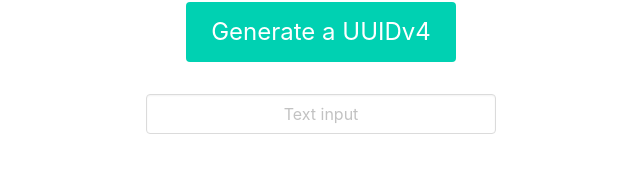
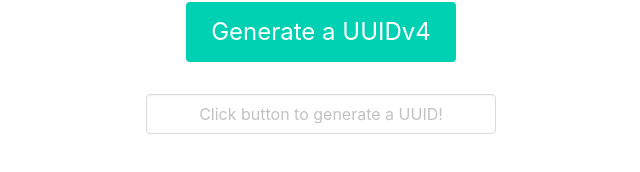
Before and after one commit to karlbeecken/generate-uuid, a plain HTML site: page index.html in a window 1280 px wide. Shown: the part 332-504 px from the top of the page, without its empty margins (319-959 px from the left). Drawn offline with nearby package versions, Linux system fonts and the light colour scheme.

Commit message:
🐛 fix input placeholder

```diff
--- a/index.html
+++ b/index.html
@@ -17,7 +17,7 @@
             <button class="button is-primary is-large" id="button" onclick="genUUID()">Generate a UUIDv4</button>
         </div>
         <div class="field">
-            <input class="input" type="text" id="input" placeholder="Text input">
+            <input class="input" type="text" id="input" placeholder="Click button to generate a UUID!">
         </div>
     </div>
     <style>
```
